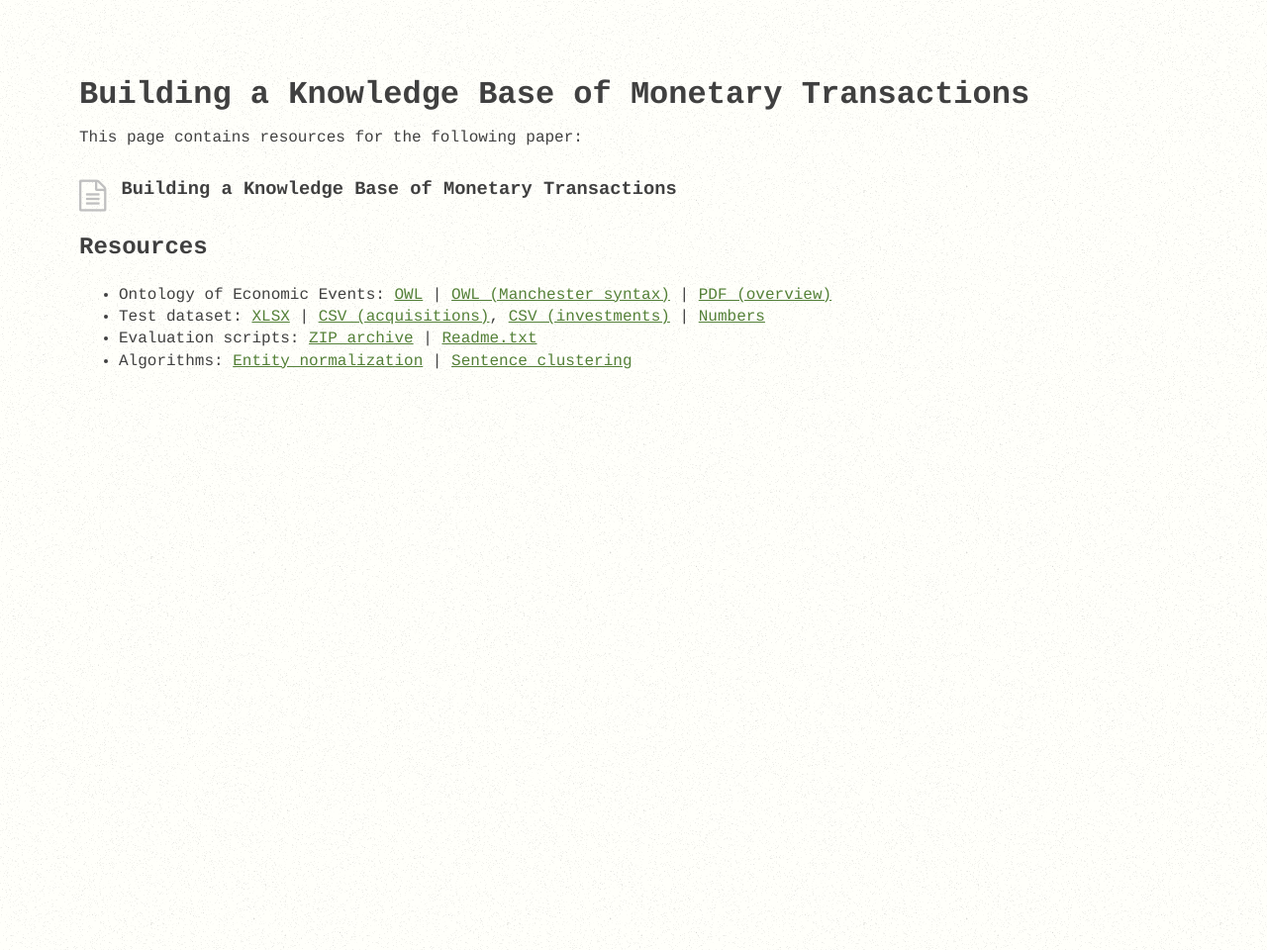
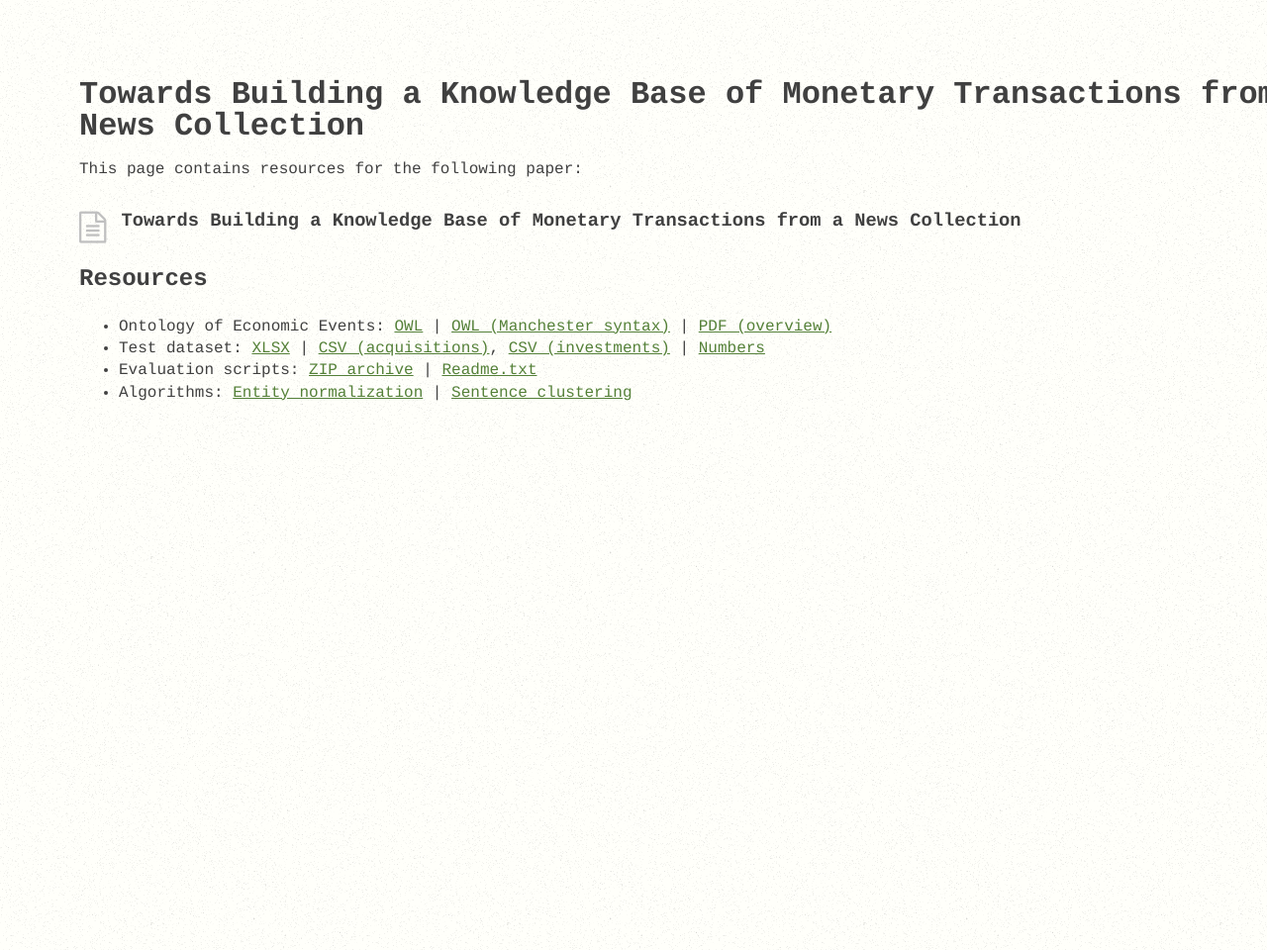
Before and after one commit to cdeee/web, a plain HTML site: page index.html in a window 1280 px wide. Shown: the top 960 px of the page at 99% size. Drawn offline with nearby package versions, Linux system fonts and the light colour scheme.

Commit message:
minor change

```diff
--- a/index.html
+++ b/index.html
@@ -6,7 +6,7 @@
         <meta name="viewport" content="width=device-width, initial-scale=1">
 
         <title>Extraction of Economic Events</title>
-        <meta name="description" content="Appendix for paper: Building a Knowledge Base of Monetary Transactions">
+        <meta name="description" content="Appendix for paper: Towards Building a Knowledge Base of Monetary Transactions from a News Collection">
 
         <link rel="stylesheet" href="css/normalize.css">
         <link rel="stylesheet" href="css/main.css">
@@ -21,13 +21,13 @@
         <![endif]-->
 
         <div class="container">
-            <h1>Building a Knowledge Base of Monetary Transactions</h1>
+            <h1>Towards Building a Knowledge Base of Monetary Transactions from a News Collection</h1>
 
 			<p>This page contains resources for the following paper:</p>
 
 			<section id="paper">
 				<i class="fa fa-file-text-o fa-2x pull-left " id="paper_icon"></i>
-				<h3>Building a Knowledge Base of Monetary Transactions</h3>
+				<h3>Towards Building a Knowledge Base of Monetary Transactions from a News Collection</h3>
 			</section>
 
 			<h2>Resources</h2>
```
